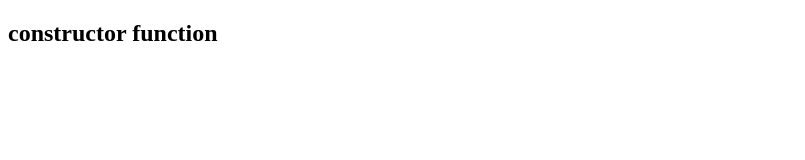
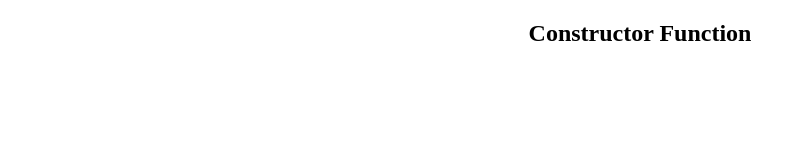
Before and after one commit to SM-junior/Constructor-Function, a plain HTML site: page index.html in a window 1280 px wide. Shown: the whole page, without its empty margins (0-805 px from the left). Drawn offline with Linux system fonts and the light colour scheme.

Commit message:
text-center

```diff
--- a/index.html
+++ b/index.html
@@ -7,11 +7,7 @@
     <title>constructor function</title>
 </head>
 <body>
-    <h2>constructor function</h2>
-
-
-
-
+    <h2 style="text-align: center;">Constructor Function</h2>
 
 
 
```
